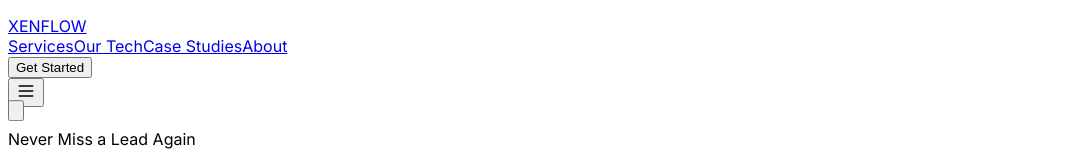
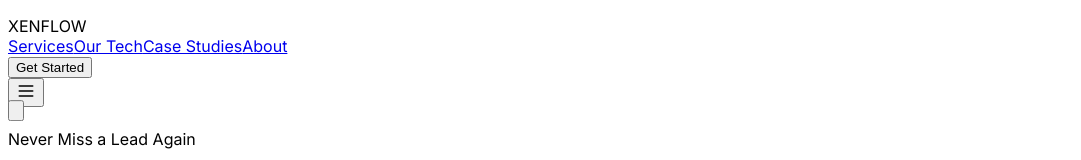
Before and after one commit to abdulmoeez222/xenflow_web, a React (Vite) app in the folder client/: page / in a window 1280 px wide. Shown: the top 160 px of the page, without its empty margins (0-1081 px from the left). Built offline with nearby package versions, Linux system fonts and the light colour scheme; a web font is replaced by a local one.

Commit message:
update logo to scroll to top

```diff
--- a/client/src/components/Navbar.tsx
+++ b/client/src/components/Navbar.tsx
@@ -18,11 +18,14 @@ export function Navbar() {
     <header className="fixed top-6 left-0 right-0 z-50 px-6">
       <nav className="max-w-7xl mx-auto flex items-center justify-between px-8 py-4 glass-card rounded-full border border-white/10 shadow-2xl">
         {/* Left: Logo */}
-        <Link href="/" className="flex items-center cursor-pointer group">
+        <div
+          onClick={() => window.scrollTo({ top: 0, behavior: 'smooth' })}
+          className="flex items-center cursor-pointer group"
+        >
           <span className="font-mono text-2xl font-bold tracking-tighter text-white">
             XEN<span className="text-primary group-hover:neon-glow transition-all duration-300">FLOW</span>
           </span>
-        </Link>
+        </div>
 
         {/* Center: Desktop Nav */}
         <div className="hidden md:flex items-center space-x-10">
```
